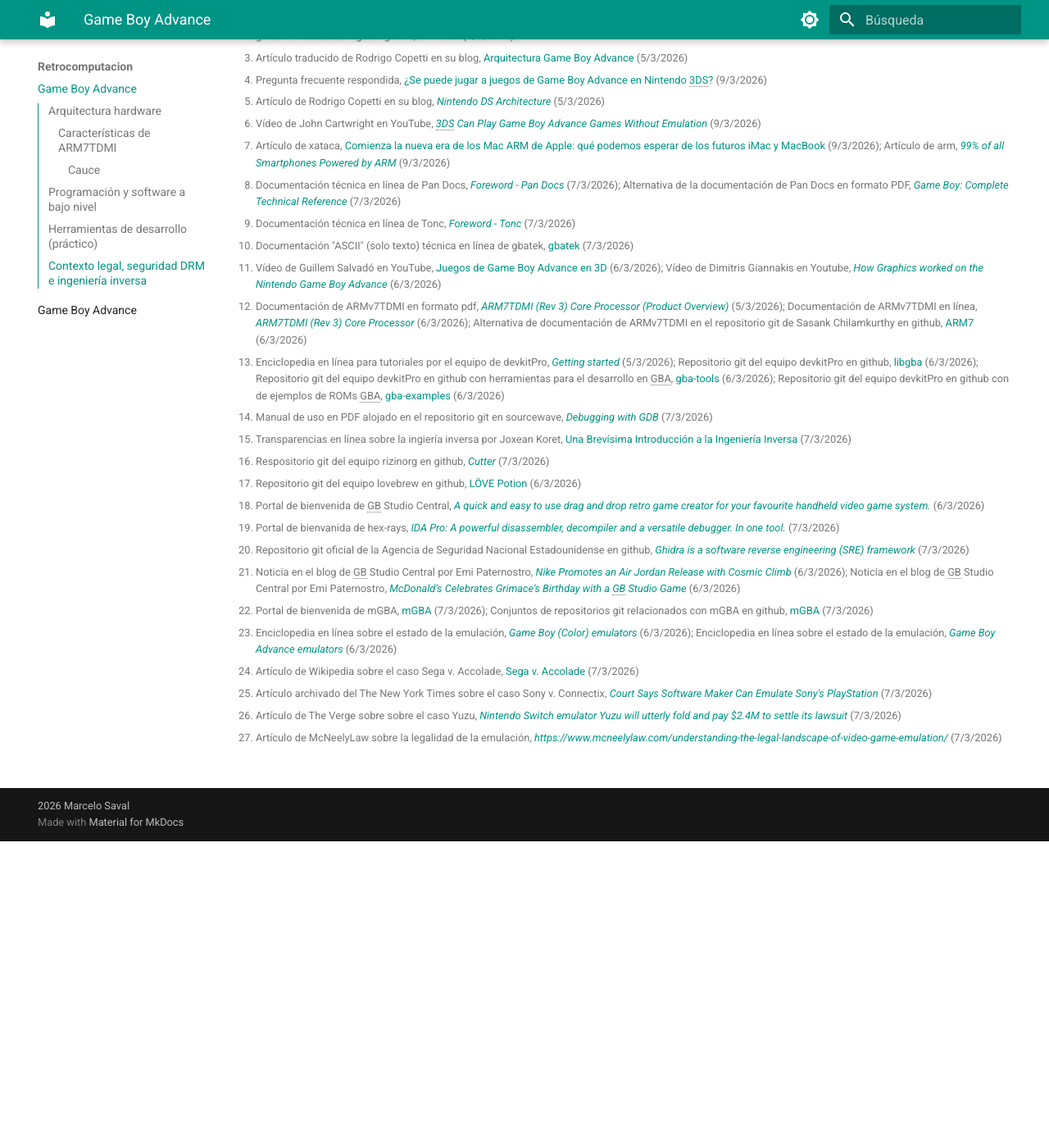
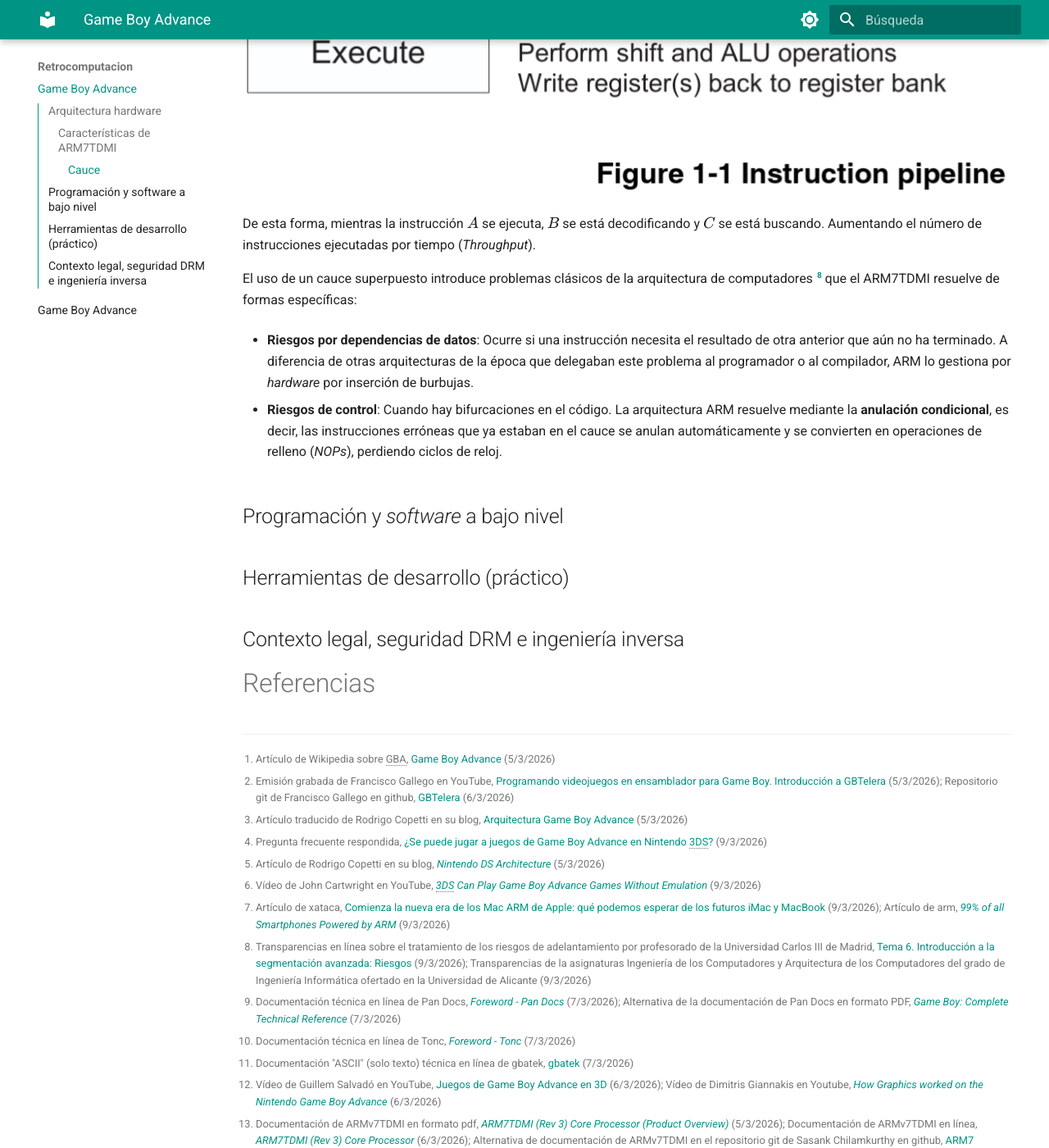
Before and after one commit to abl78-ua/Wiki-IMCR, an MkDocs documentation site: the page built from docs/Retrocomputacion/Retrocomputacion.md, in a window 1280 px wide and 1400 px high, scrolled down 2888 px. Shown: the whole window at 82% size. Built offline with MkDocs 1.6.1 and Material for MkDocs 9.7.7, drawn with Linux system fonts in a browser that asks for light colours; before the commit the page ends 3914 px from its top, so only the background shows below that; some of the changed text lies outside the part shown.

Commit message:
doc: commenting gba arm7 pipeline

```diff
--- a/docs/Retrocomputacion/Retrocomputacion.md
+++ b/docs/Retrocomputacion/Retrocomputacion.md
@@ -39,11 +39,21 @@ La irrupción que supuso ARM en su época sigue estando todavía más en la actu
 
 - No implementa caché.
 
-- Funcionamineto con 3 voltios
+- Funcionamineto con 3 voltios.
 
 #### Cauce
 
+Para maximizar el rendimiento y reducir tiempos muertos, implementa una canalización (*pipeline*) de tres etapas. Esto significa que el ciclo de instrucción se divide en tres etapas distintas que operan simultáneamente sobre tres instrucciones diferentes [^ref:ARM7]:
 
+![Etapas del cauce de ARM7TDMI.](../images/Retrocomputacion/pipeline_arm.png)
+
+De esta forma, mientras la instrucción $A$ se ejecuta, $B$ se está decodificando y $C$ se está buscando. Aumentando el número de instrucciones ejecutadas por tiempo (*Throughput*).
+
+El uso de un cauce superpuesto introduce problemas clásicos de la arquitectura de computadores [^ref:ACIC] que el ARM7TDMI resuelve de formas específicas:
+
+- **Riesgos por dependencias de datos**: Ocurre si una instrucción necesita el resultado de otra anterior que aún no ha terminado. A diferencia de otras arquitecturas de la época que delegaban este problema al programador o al compilador, ARM lo gestiona por *hardware* por inserción de burbujas.
+
+- **Riesgos de control**: Cuando hay bifurcaciones en el código. La arquitectura ARM resuelve mediante la **anulación condicional**, es decir, las instrucciones erróneas que ya estaban en el cauce se anulan automáticamente y se convierten en operaciones de relleno (*NOPs*), perdiendo ciclos de reloj.
 
 ## Programación y *software* a bajo nivel
 
@@ -78,6 +88,8 @@ La irrupción que supuso ARM en su época sigue estando todavía más en la actu
 [^ref:GVG3DS]: Vídeo de John Cartwright en YouTube, [*3DS Can Play Game Boy Advance Games Without Emulation*](https://www.youtube.com/watch?v=_A4gHxhUcGs) (9/3/2026)
 
 [^ref:ARMisEVERYWHERE]: Artículo de xataca, [Comienza la nueva era de los Mac ARM de Apple: qué podemos esperar de los futuros iMac y MacBook](https://www.xataka.com/ordenadores/comienza-nueva-era-mac-arm-apple-que-podemos-esperar-futuros-imac-macbook) (9/3/2026); Artículo de arm, [*99% of all Smartphones Powered by ARM*](https://www.arm.com/markets/consumer-technologies/smartphones) (9/3/2026)
+
+[^ref:ACIC]: Transparencias en línea sobre el tratamiento de los riesgos de adelantamiento por profesorado de la Universidad Carlos III de Madrid, [Tema 6. Introducción a la segmentación avanzada: Riesgos](https://ocw.uc3m.es/pluginfile.php/3271/mod_page/content/19/riesgos.pdf]) (9/3/2026); Transparencias de la asignaturas Ingeniería de los Computadores y Arquitectura de los Computadores del grado de Ingeniería Informática ofertado en la Universidad de Alicante (9/3/2026)
 
 [^ref:PanDocs]: Documentación técnica en línea de Pan Docs, [*Foreword - Pan Docs*](https://gbdev.io/pandocs/About.html) (7/3/2026); Alternativa de la documentación de Pan Docs en formato PDF, [*Game Boy: Complete Technical Reference*](https://gekkio.fi/files/gb-docs/gbctr.pdf) (7/3/2026)
 
```
Also changed, not shown: docs/images/Retrocomputacion/pipeline_arm.png (added).
